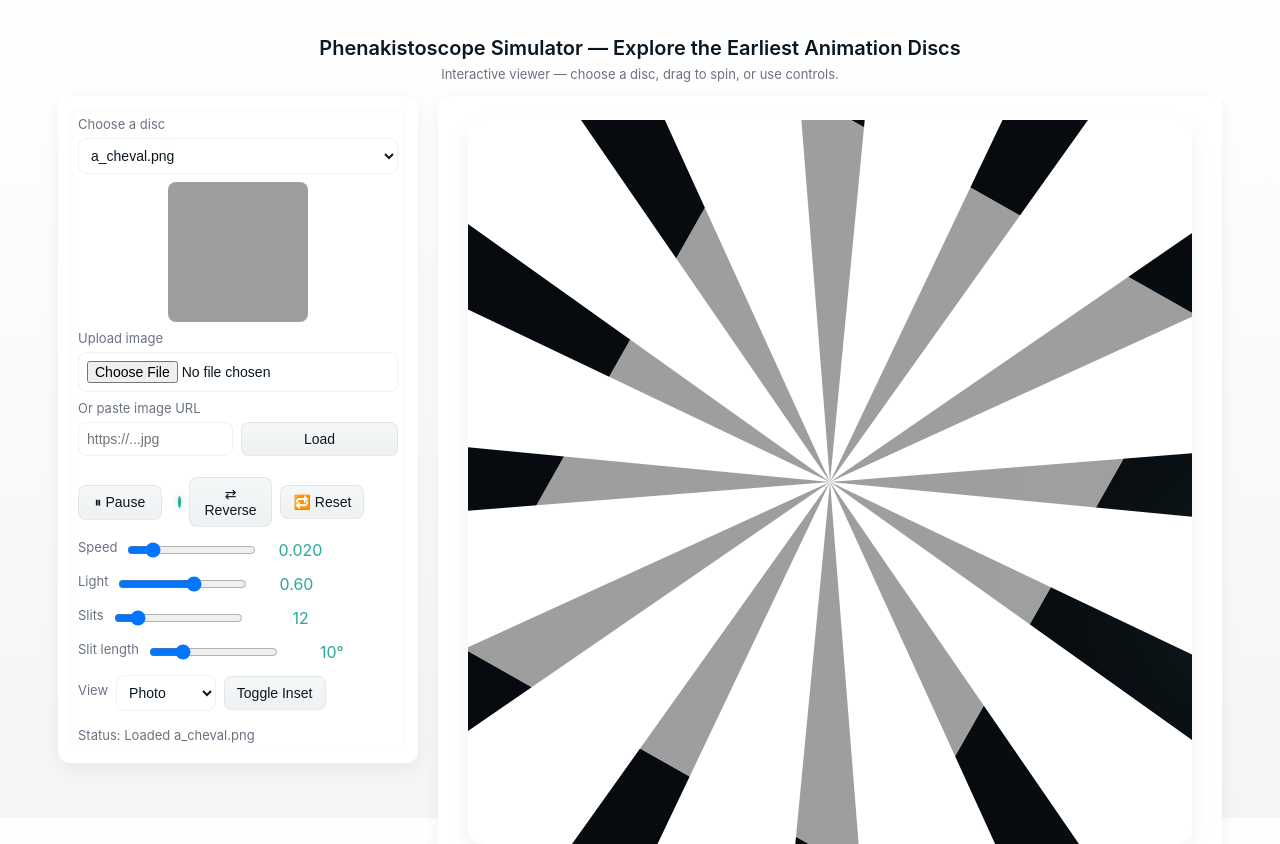
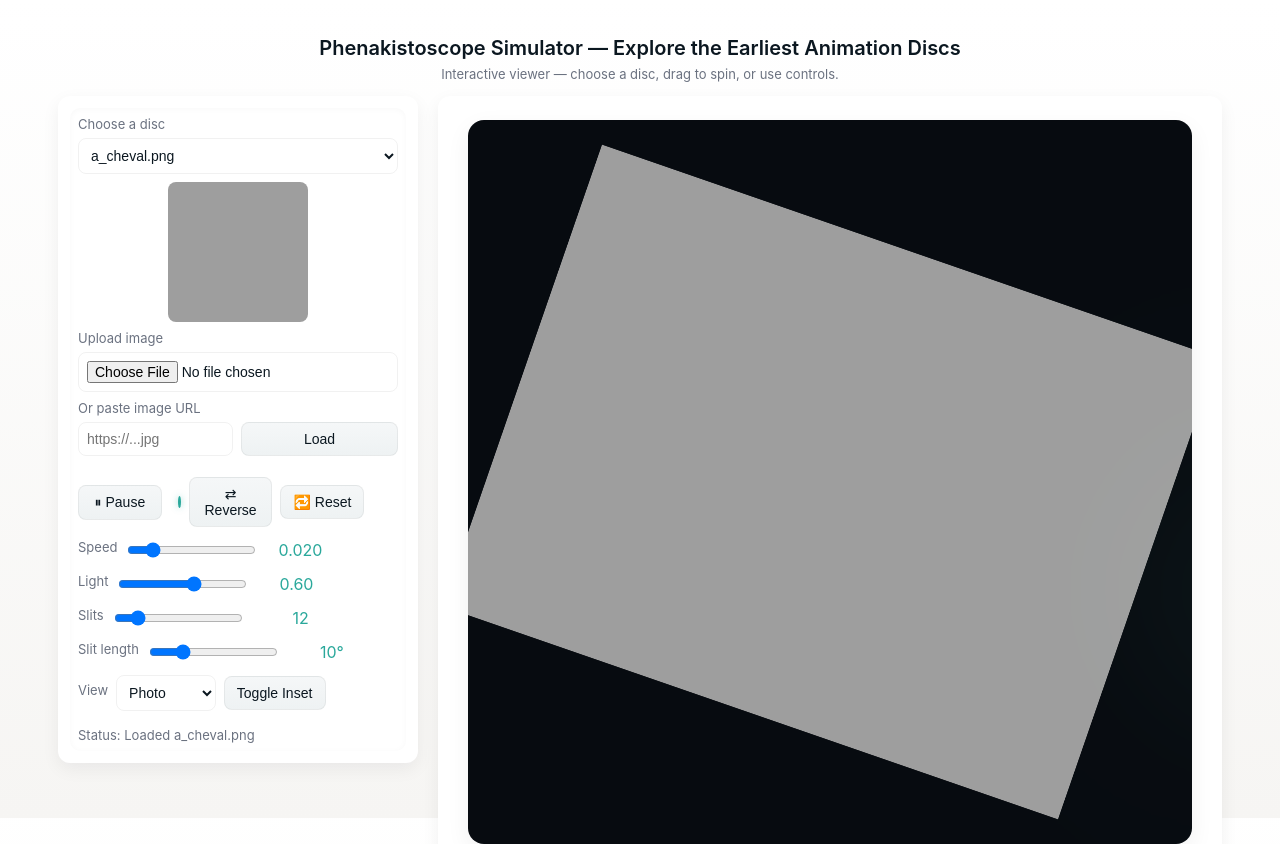
Before and after one commit to tclaret/phenakistoscope-simulator, a plain HTML site: page index.html in a window 1280 px wide. Shown: the top 844 px of the page. Drawn offline with Linux system fonts and the light colour scheme; grey boxes are pictures that could not be loaded.

Commit message:
nouvelle version

```diff
--- a/index.html
+++ b/index.html
@@ -106,7 +106,7 @@
           <a href="https://www.acmi.net.au/works/100515--phenakistoscope-discs/" target="_blank" rel="noopener">ACMI — Phenakistoscope Discs</a>
           <a href="https://www.fantasy-animation.org/current-posts/what-is-a-phenakistoscope" target="_blank" rel="noopener">What is a Phenakistoscope? — Fantasy Animation</a>
         </div>
-      </footer>
+      </footer$\texttt{requestAnimationFrame}$>
     </div>
   </div>
 </div>
--- a/js/phenakistoscope.js
+++ b/js/phenakistoscope.js
@@ -297,30 +297,45 @@ window.onload = function() {
     ctx.fillStyle = g; ctx.fillRect(0,0,canvas.width,canvas.height);
   }
 
-  // simulation mode: flat spinning with slit mask using slitCount & slitLengthDeg
+  // --- FONCTION DRAW SIMULATION CORRIGÉE ---
+  // Simulation mode: dessine l'image avec une rotation compensée pour créer la persistance de vision.
   function drawSimulation(){
     ctx.clearRect(0,0,canvas.width,canvas.height);
     const cx = canvas.width/2, cy = canvas.height/2;
     ctx.fillStyle = "#070b10"; ctx.fillRect(0,0,canvas.width,canvas.height);
 
     if(discImage && discImage.complete && discImage.naturalWidth>0){
-      ctx.save(); ctx.translate(cx,cy); ctx.rotate(rotation);
-      const s = Math.min((canvas.width*0.9)/discImage.width,(canvas.height*0.9)/discImage.height);
-      const iw = discImage.width*s, ih = discImage.height*s; ctx.drawImage(discImage,-iw/2,-ih/2,iw,ih); ctx.restore();
+
+        const slits = slitCount || 12;
+        // Angle de rotation par segment (en radians)
+        const rotationPerSegment = (2 * Math.PI / slits);
+
+        // Calculer l'index de l'image (frame) actuellement visible.
+        // On divise la rotation actuelle par l'angle d'un segment pour trouver l'index.
+        let frameIndex = Math.floor(rotation / rotationPerSegment);
+
+        // Rotation COMPENSÉE pour l'affichage de l'image fixe :
+        // On fait reculer la rotation de l'image pour qu'elle corresponde exactement
+        // à l'image fixe que l'on veut voir.
+        // Le compensatedRotation sera un petit angle variant entre 0 et rotationPerSegment
+        const compensatedRotation = rotation - (frameIndex * rotationPerSegment);
+
+        // --- Rendu de l'image (légèrement tournante, mais synchronisée) ---
+        ctx.save();
+        ctx.translate(cx, cy);
+
+        // APPLIQUER LA ROTATION COMPENSÉE.
+        // C'est cette rotation MINIME qui crée l'effet de mouvement dans la frame.
+        ctx.rotate(compensatedRotation);
+
+        const s = Math.min((canvas.width*0.9)/discImage.width,(canvas.height*0.9)/discImage.height);
+        const iw = discImage.width*s, ih = discImage.height*s;
+        ctx.drawImage(discImage,-iw/2,-ih/2,iw,ih);
+        ctx.restore();
     }
+}
+// --- FIN DE LA FONCTION CORRIGÉE ---
 
-    // dynamic slits from sliders
-    const slits = slitCount || 12;
-    const slitW = (slitLengthDeg || 10) * Math.PI/180;
-    ctx.save(); ctx.translate(cx,cy); ctx.rotate(-rotation);
-    ctx.globalCompositeOperation = "destination-in"; ctx.beginPath();
-    for(let i=0;i<slits;i++){
-      const a = i*(2*Math.PI/slits)-slitW/2;
-      ctx.moveTo(0,0);
-      ctx.arc(0,0,Math.max(canvas.width,canvas.height),a,a+slitW);
-    }
-    ctx.fillStyle="#fff"; ctx.fill(); ctx.restore();
-  }
 
   // inset draw
   function drawInset(){
@@ -416,7 +431,7 @@ window.onload = function() {
   function startAuto(duration=120000){
     if(!isRunning){
       isRunning = true; indicator.classList.add('on'); startStop.textContent="⏸ Pause"; status.textContent="Auto-play";
-      rotationVelocity = rotationSpeed;
+      rotationVelocity = rotationSpeed * 50; // Démarrer avec une rotation plus rapide pour simuler le lancement
     }
     if(autoStopTimer) clearTimeout(autoStopTimer);
     autoStopTimer = setTimeout(()=>{
```
